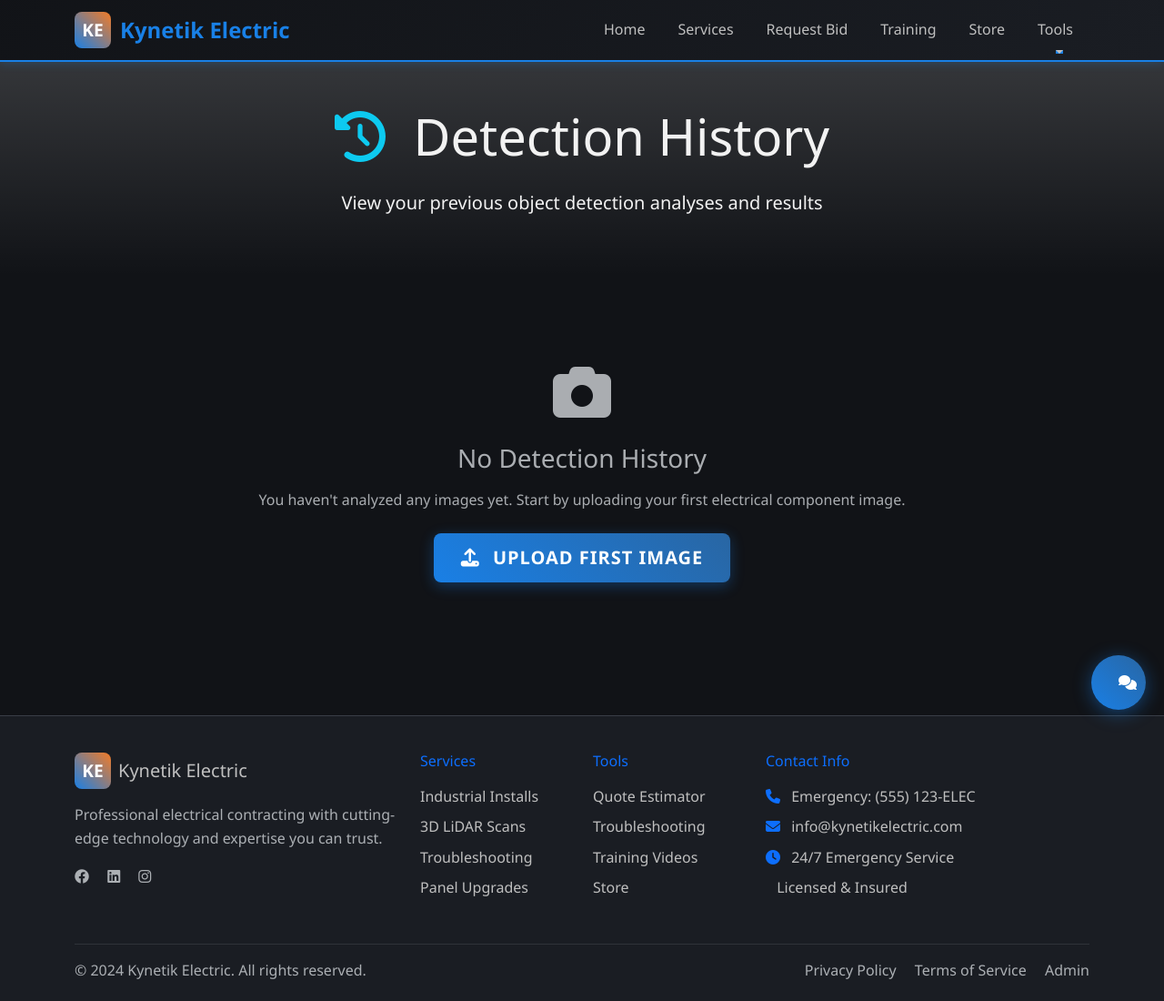
After one commit to Sparx91/KynetikElectric, a Flask app: page /object-detect/history in a window 1280 px wide. The commit adds this page. Shown: the whole page at 91% size. Run offline with Flask 3, Linux system fonts and the light colour scheme.

Commit message:
Add history page for object detection results and prefill bid requests
Implements object detection history view in `templates/object_detect/history.html` and populates bid request form with object detection data in `routes.py`.

Replit-Commit-Author: Agent
Replit-Commit-Session-Id: 14d51ebe-e683-4d99-a93a-19d0e4813a5b
Replit-Commit-Screenshot-Url: https://storage.googleapis.com/screenshot-production-us-central1/3d13388b-fa36-4ff9-ae97-5cc63ff4c302/3b3cace1-9185-4574-b901-3b3ace77876f.jpg

```diff
--- a/routes.py
+++ b/routes.py
@@ -43,6 +43,12 @@ def services():
 @app.route('/bid-request', methods=['GET', 'POST'])
 def bid_request():
     form = BidRequestForm()
+
+    # Pre-fill form with data from object detection if available
+    if request.method == 'GET' and 'prefill_bid_request' in session:
+        prefill_data = session.pop('prefill_bid_request')
+        form.description.data = prefill_data.get('description', '')
+        form.job_type.data = prefill_data.get('job_type', '')
 
     if form.validate_on_submit():
         # Handle file uploads
--- a/templates/base.html
+++ b/templates/base.html
@@ -55,6 +55,9 @@
                             Tools
                         </a>
                         <ul class="dropdown-menu">
+                            <li><a class="dropdown-item" href="{{ url_for('object_detect') }}">
+                                <i class="fas fa-camera me-2"></i>Object Detection
+                            </a></li>
                             <li><a class="dropdown-item" href="{{ url_for('quote_estimator') }}">
                                 <i class="fas fa-calculator me-2"></i>Quote Estimator
                             </a></li>
--- /dev/null
+++ b/templates/object_detect/history.html
@@ -0,0 +1,135 @@
+{% extends "base.html" %}
+
+{% block title %}Detection History - Kynetik Electric{% endblock %}
+
+{% block content %}
+<!-- Page Header -->
+<section class="py-5 bg-gradient">
+    <div class="container">
+        <div class="row">
+            <div class="col-lg-8 mx-auto text-center">
+                <h1 class="display-4 mb-4">
+                    <i class="fas fa-history text-info me-3"></i>
+                    Detection History
+                </h1>
+                <p class="lead">
+                    View your previous object detection analyses and results
+                </p>
+            </div>
+        </div>
+    </div>
+</section>
+
+<!-- History List -->
+<section class="py-5">
+    <div class="container">
+        {% if records %}
+            <div class="row g-4">
+                {% for record in records %}
+                <div class="col-lg-6 col-xl-4">
+                    <div class="card h-100">
+                        <div class="card-header d-flex justify-content-between align-items-center">
+                            <h6 class="mb-0 text-truncate">{{ record.original_filename }}</h6>
+                            <small class="text-muted">{{ record.created_at.strftime('%m/%d/%Y') }}</small>
+                        </div>
+
+                        <div class="card-body">
+                            <!-- Preview Image -->
+                            {% if record.detected_image_path %}
+                            <div class="text-center mb-3">
+                                <img src="{{ url_for('static', filename=record.detected_image_path.replace('static/', '')) }}"
+                                     class="img-thumbnail" style="max-width: 150px; max-height: 100px;"
+                                     alt="Detection preview">
+                            </div>
+                            {% endif %}
+
+                            <!-- Detection Summary -->
+                            <div class="mb-3">
+                                {% if record.detected_objects %}
+                                    {% set objects = record.detected_objects|from_json %}
+                                    <div class="d-flex align-items-center mb-2">
+                                        <i class="fas fa-search text-success me-2"></i>
+                                        <strong>{{ objects|length }} components detected</strong>
+                                    </div>
+
+                                    <div class="component-tags">
+                                        {% for obj in objects[:3] %}
+                                            <span class="badge bg-primary me-1">{{ obj.type.replace('_', ' ').title() }}</span>
+                                        {% endfor %}
+                                        {% if objects|length > 3 %}
+                                            <span class="badge bg-secondary">+{{ objects|length - 3 }} more</span>
+                                        {% endif %}
+                                    </div>
+                                {% else %}
+                                    <div class="text-muted">
+                                        <i class="fas fa-info-circle me-2"></i>
+                                        No components detected
+                                    </div>
+                                {% endif %}
+                            </div>
+
+                            <!-- User Comment -->
+                            {% if record.user_comment %}
+                            <div class="mb-3">
+                                <small class="text-muted">
+                                    <i class="fas fa-comment me-1"></i>
+                                    "{{ record.user_comment[:50] }}{% if record.user_comment|length > 50 %}...{% endif %}"
+                                </small>
+                            </div>
+                            {% endif %}
+
+                            <!-- Toolie Summary Preview -->
+                            {% if record.toolie_summary %}
+                            <div class="mb-3">
+                                <small class="text-info">
+                                    <i class="fas fa-robot me-1"></i>
+                                    {{ record.toolie_summary[:80] }}{% if record.toolie_summary|length > 80 %}...{% endif %}
+                                </small>
+                            </div>
+                            {% endif %}
+                        </div>
+
+                        <div class="card-footer">
+                            <div class="btn-group w-100" role="group">
+                                <a href="{{ url_for('export_detection_results', record_id=record.id, format='csv') }}"
+                                   class="btn btn-outline-success btn-sm">
+                                    <i class="fas fa-file-csv"></i>
+                                </a>
+                                <a href="{{ url_for('export_detection_results', record_id=record.id, format='pdf') }}"
+                                   class="btn btn-outline-danger btn-sm">
+                                    <i class="fas fa-file-pdf"></i>
+                                </a>
+                                <a href="{{ url_for('quote_request_from_detection', record_id=record.id) }}"
+                                   class="btn btn-outline-warning btn-sm">
+                                    <i class="fas fa-calculator"></i>
+                                </a>
+                            </div>
+                        </div>
+                    </div>
+                </div>
+                {% endfor %}
+            </div>
+
+            <!-- Pagination placeholder for future -->
+            <div class="text-center mt-5">
+                <small class="text-muted">
+                    Showing last 20 detections
+                </small>
+            </div>
+        {% else %}
+            <!-- Empty State -->
+            <div class="text-center py-5">
+                <i class="fas fa-camera fa-4x text-muted mb-4"></i>
+                <h3 class="text-muted mb-3">No Detection History</h3>
+                <p class="text-muted mb-4">
+                    You haven't analyzed any images yet. Start by uploading your first electrical component image.
+                </p>
+                <a href="{{ url_for('object_detect') }}" class="btn btn-primary btn-lg">
+                    <i class="fas fa-upload me-2"></i>
+                    Upload First Image
+                </a>
+            </div>
+        {% endif %}
+    </div>
+</section>
+{% endblock %}
```
